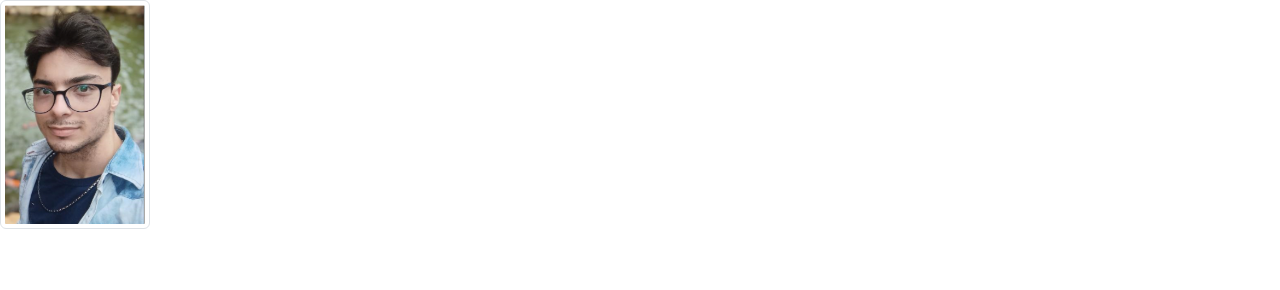
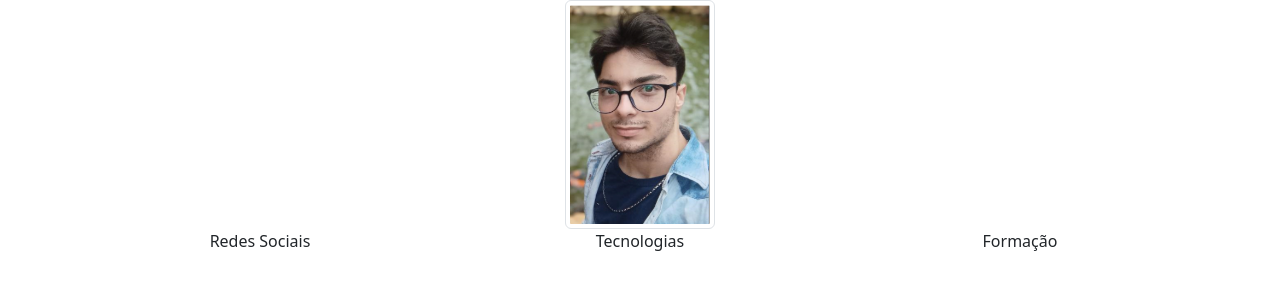
Before and after one commit to gustavo-codeDeveloper/gustavo-codeDeveloper.github.io, a plain HTML site: page index.html in a window 1280 px wide. Drawn offline with nearby package versions, Linux system fonts and the light colour scheme.

Commit message:
estrutura portifólio - BootStrap

```diff
--- a/index.html
+++ b/index.html
@@ -1,14 +1,44 @@
 <!DOCTYPE html>
 <html lang="pt-br">
+
 <head>
     <meta charset="UTF-8">
     <meta name="viewport" content="width=device-width, initial-scale=1.0">
     <title>Teste de Portifólio no GitHub</title>
     <link rel="stylesheet" href="main.css">
     <!-- BootStrap -->
-     <link href="https://cdn.jsdelivr.net/npm/bootstrap@5.3.7/dist/css/bootstrap.min.css" rel="stylesheet" integrity="sha384-LN+7fdVzj6u52u30Kp6M/trliBMCMKTyK833zpbD+pXdCLuTusPj697FH4R/5mcr" crossorigin="anonymous">
+    <link href="https://cdn.jsdelivr.net/npm/bootstrap@5.3.7/dist/css/bootstrap.min.css" rel="stylesheet"
+        integrity="sha384-LN+7fdVzj6u52u30Kp6M/trliBMCMKTyK833zpbD+pXdCLuTusPj697FH4R/5mcr" crossorigin="anonymous">
 </head>
+
 <body>
-    <img src="foto-perfil.png" class="img-thumbnail" alt="Foto de perfil" width="150" height="150">
+    <div class="container text-center">
+        <div class="row">
+            <div class="col">
+
+            </div>
+            <div class="col">
+                <img src="foto-perfil.png" class="img-thumbnail" alt="Foto de perfil" width="150" height="150">
+            </div>
+            <div class="col">
+
+            </div>
+        </div>
+    </div>
+
+    <div class="container text-center">
+  <div class="row">
+    <div class="col">
+      Redes Sociais
+    </div>
+    <div class="col">
+      Tecnologias
+    </div>
+    <div class="col">
+      Formação
+    </div>
+  </div>
+</div>
 </body>
+
 </html>
```
